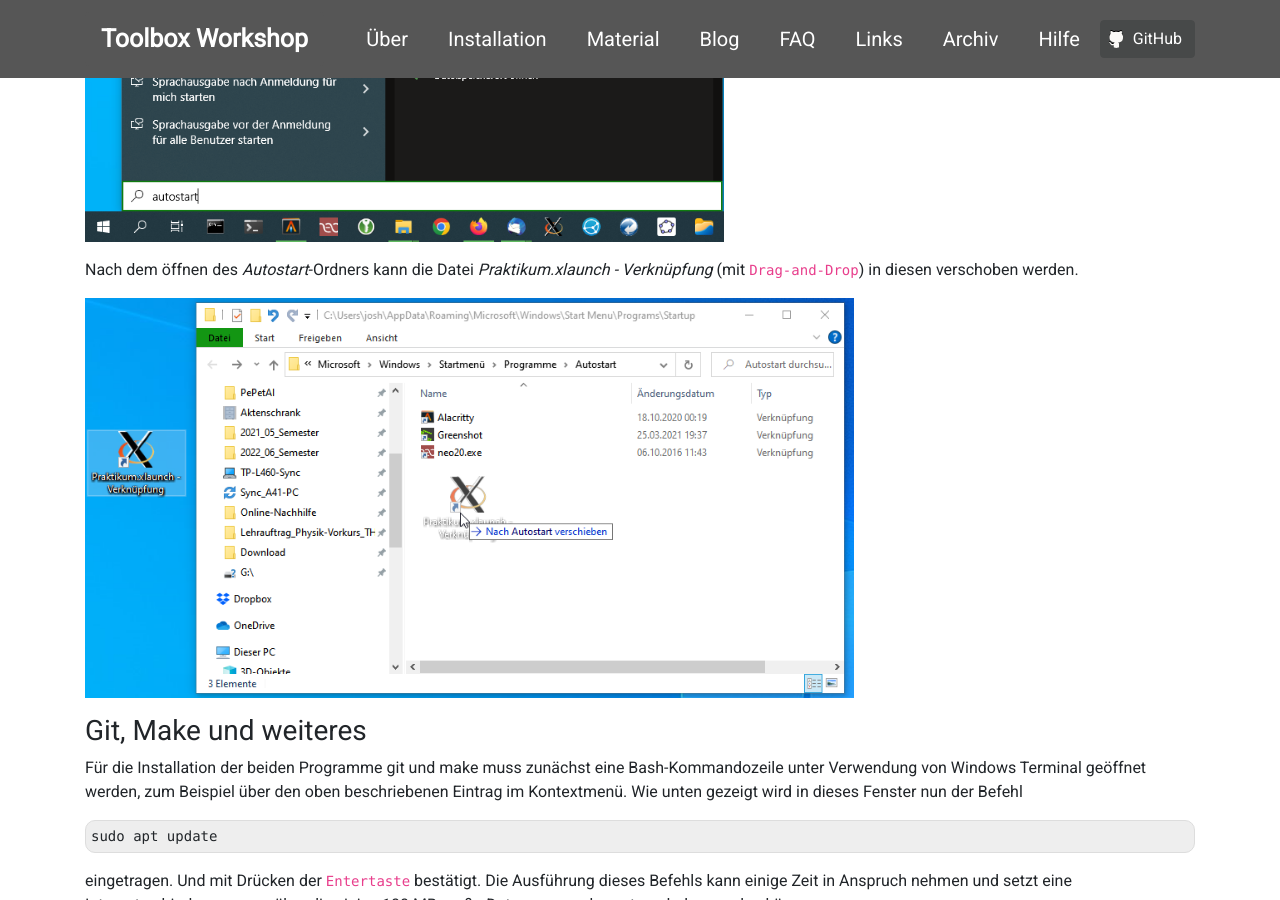
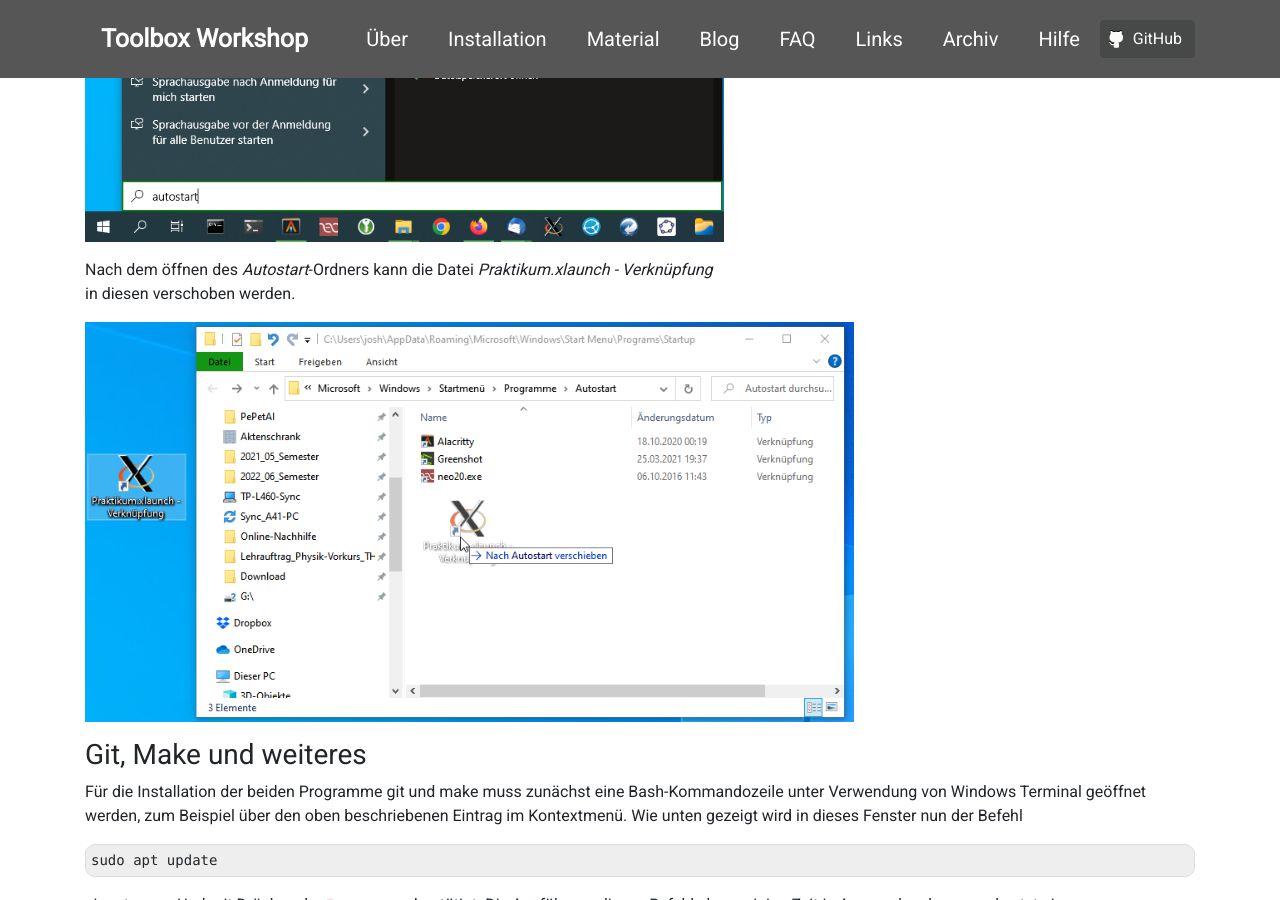
Before and after one commit to pep-dortmund/homepage-toolbox, a Jekyll site: the page built from install/windows.md, in a window 1280 px wide and 900 px high, scrolled down 22609 px. Built offline with Jekyll 4.4.1, drawn with Linux system fonts in a browser that asks for light colours; nearby versions of some CDN libraries.

Commit message:
Remove unnecassary and possibly confusing detail

```diff
--- a/install/windows.md
+++ b/install/windows.md
@@ -420,7 +420,7 @@ im Startmenü oder über das Lupen-Icon) nach dem Begriff _autostart_ geöffnet
 
 <img alt="" src="/img/xserver/xserver-18.png" class="screenshot" />
 
-Nach dem öffnen des _Autostart_-Ordners kann die Datei _Praktikum.xlaunch - Verknüpfung_  (mit `Drag-and-Drop`)
+Nach dem öffnen des _Autostart_-Ordners kann die Datei _Praktikum.xlaunch - Verknüpfung_
 in diesen verschoben werden.
 
 <img alt="" src="/img/xserver/xserver-19.png" class="screenshot" />
```
